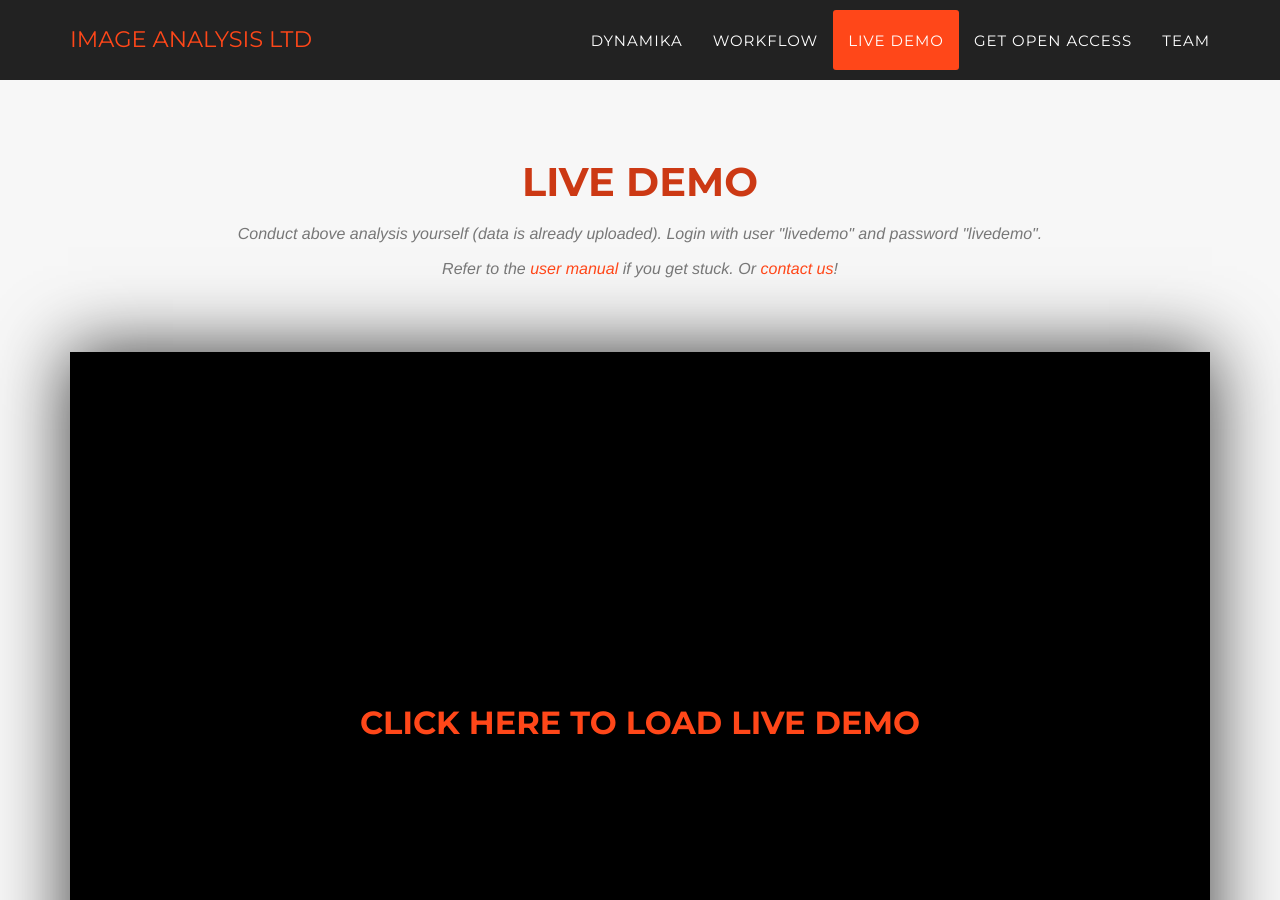
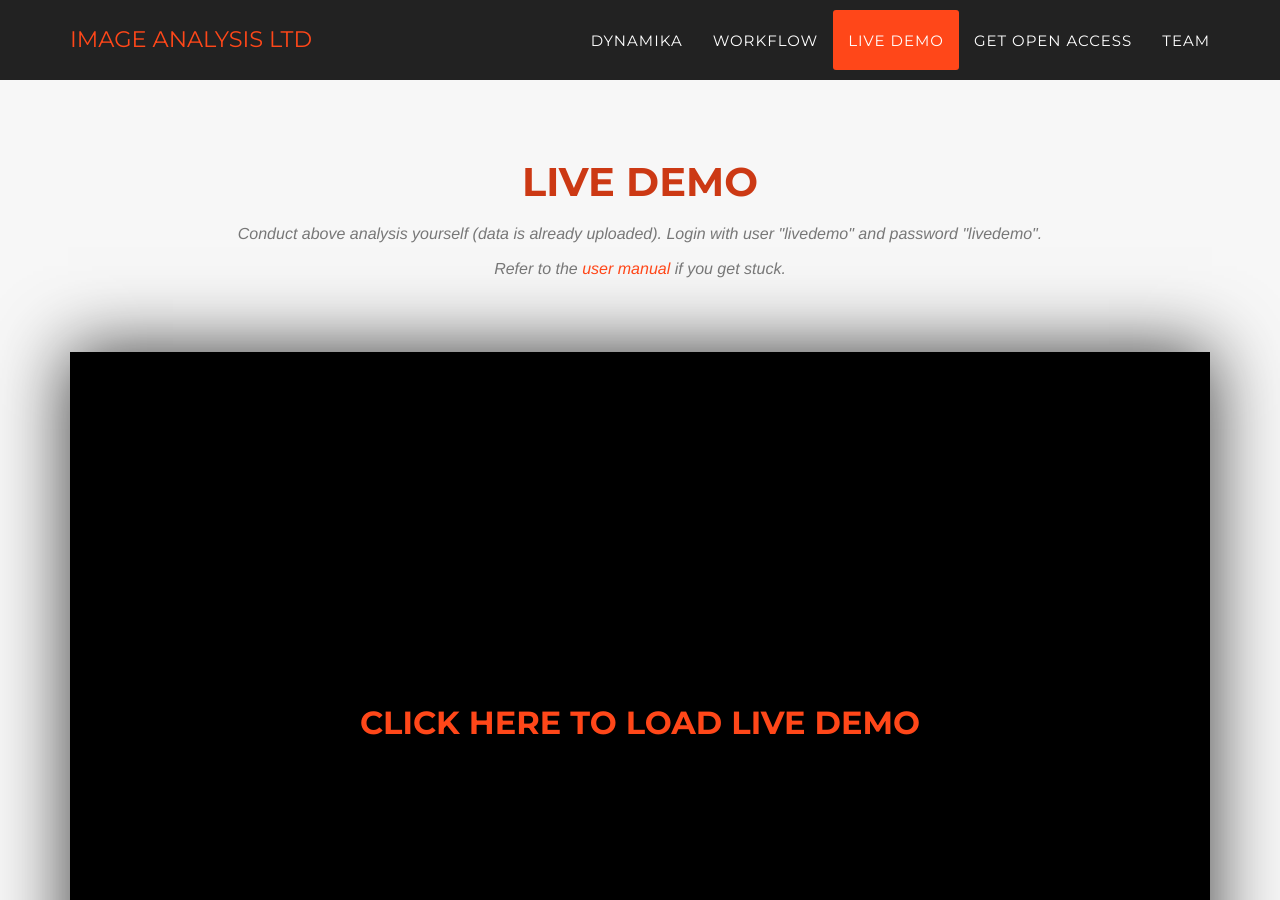
Before and after one commit to imageanalysis/openaccess, a Jekyll site: the page built from index.html, in a window 1280 px wide and 900 px high, scrolled down 3036 px. Built offline with Jekyll 4.4.1, drawn with Linux system fonts in a browser that asks for light colours; some web fonts are replaced.

Commit message:
Update livedemo.html

```diff
--- a/_includes/livedemo.html
+++ b/_includes/livedemo.html
@@ -4,7 +4,7 @@
             <div class="row">
                 <div class="col-lg-12 text-center">
                     <h2 class="section-heading">Live Demo</h2>
-                    <h3 class="section-subheading text-muted">Conduct above analysis yourself (data is already uploaded). Login with user "livedemo" and password "livedemo".</br></br> Refer to the <a href="dynamika-user-manual.pdf" target="_blank">user manual</a> if you get stuck. Or <a class="page-scroll" href="#contact">contact us</a>!</h3>
+                    <h3 class="section-subheading text-muted">Conduct above analysis yourself (data is already uploaded). Login with user "livedemo" and password "livedemo".</br></br> Refer to the <a href="dynamika-user-manual.pdf" target="_blank">user manual</a> if you get stuck.</h3>
                 </div>
             </div>
         </div>
```
